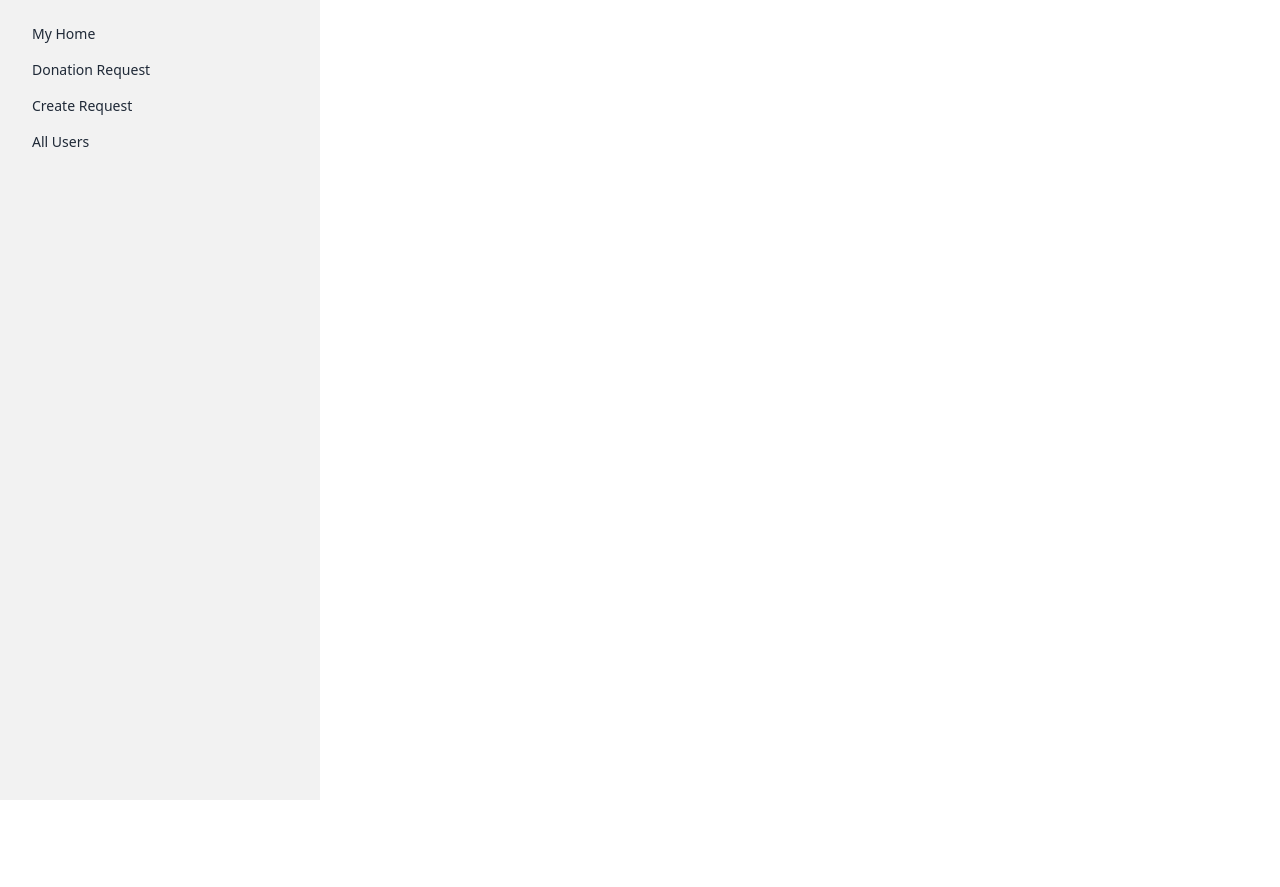
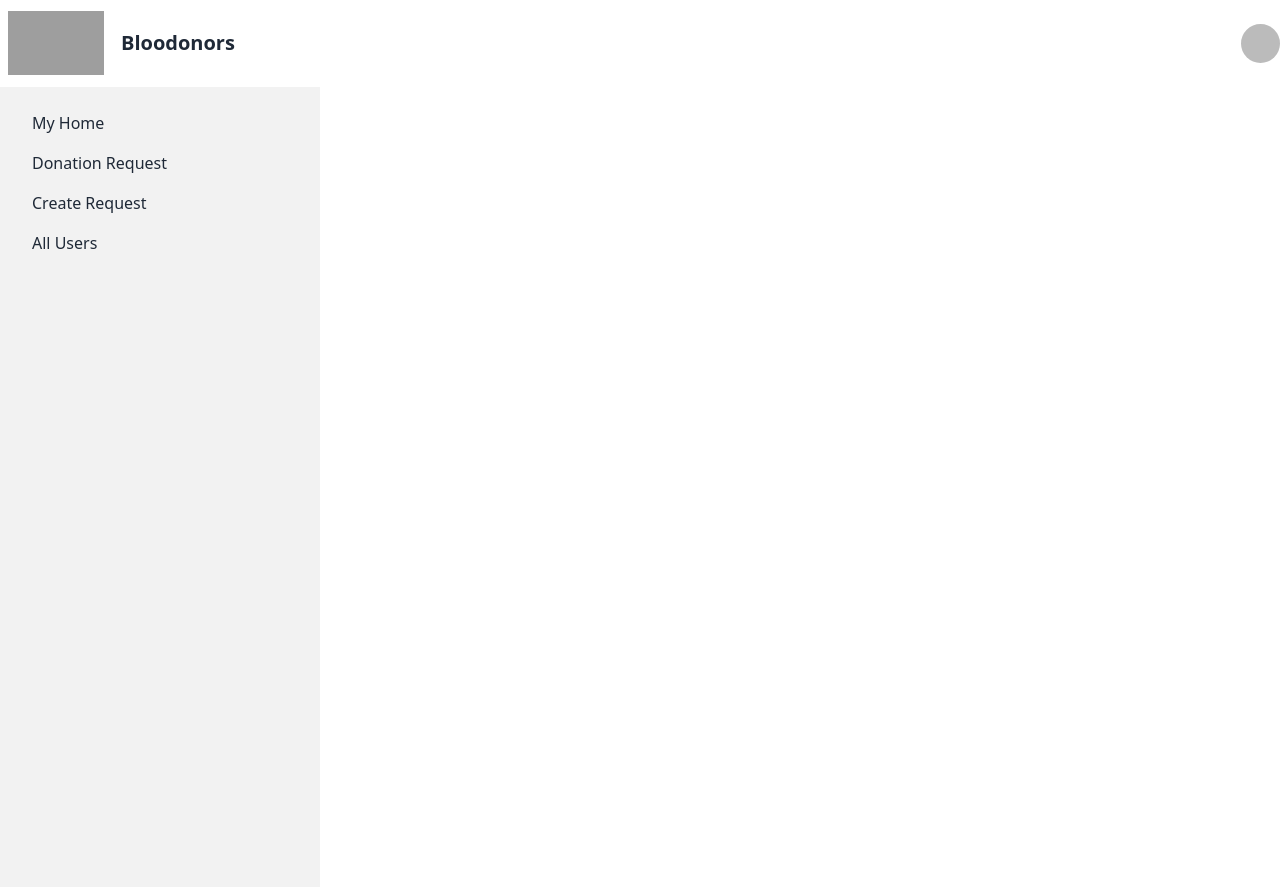
Before and after one commit to Adib227/A12-Donation-Client, a React (Vite) app: page /dashboard in a window 1280 px wide. Before the commit the page ends 800 px from the top, so only its background shows below. Built offline with nearby package versions, Linux system fonts and the light colour scheme; no server answers; sample sign-in values are in the browser's storage; grey boxes are pictures that could not be loaded.

Commit message:
added different login

```diff
--- a/package.json
+++ b/package.json
@@ -17,6 +17,7 @@
     "@mui/styled-engine-sc": "^6.1.8",
     "@rive-app/react-canvas": "^4.13.9",
     "animate.css": "^4.1.1",
+    "axios": "^1.7.9",
     "firebase": "^10.13.1",
     "flowbite": "^2.5.2",
     "helmet": "^7.1.0",
--- a/src/Pages/Dashboard/AllUsers/AllUsers.jsx
+++ b/src/Pages/Dashboard/AllUsers/AllUsers.jsx
@@ -29,6 +29,7 @@ const AllUsers = () => {
                 </th>
                 <th>Image</th>
                 <th>Name</th>
+                <th>Email</th>
                 <th>Role</th>
               </tr>
             </thead>
@@ -46,8 +47,9 @@ const AllUsers = () => {
                       <div className="avatar">
                         <div className="mask mask-squircle h-12 w-12">
                           <img
-                            src="https://img.daisyui.com/images/profile/demo/2@94.webp"
-                            alt="Avatar Tailwind CSS Component"
+                            // src="https://img.daisyui.com/images/profile/demo/2@94.webp"
+                            src={user.photo}
+                            alt=""
                           />
                         </div>
                       </div>
@@ -66,6 +68,7 @@ const AllUsers = () => {
                     </span> */}
                   </td>
                   <td className="text-lg font-normal">{user.role}</td>
+                  <td className="text-base">{user.email}</td>
                   <th>
                     <button className="btn btn-ghost btn-xs">details</button>
                   </th>
--- /dev/null
+++ b/src/Pages/Dashboard/ContentManage/ContentManage.jsx
@@ -0,0 +1,5 @@
+const ContentManage = () => {
+  return <div>This is manage page of admin</div>;
+};
+
+export default ContentManage;
--- a/src/Pages/Dashboard/Dashboard.jsx
+++ b/src/Pages/Dashboard/Dashboard.jsx
@@ -1,8 +1,52 @@
-import { NavLink, Outlet } from 'react-router-dom';
+import { Link, NavLink, Outlet } from 'react-router-dom';
 import { GiHamburgerMenu } from 'react-icons/gi';
+import { Tooltip } from 'react-tooltip';
+import { useContext, useEffect, useState } from 'react';
+import { AuthContext } from '../Provider/AuthProvider/AuthProvider';
 
 const Dashboard = () => {
+  const { user } = useContext(AuthContext);
+  console.log(user);
+
+  const [newUser, setNewUser] = useState([]);
+  useEffect(() => {
+    fetch(`http://localhost:5000/UserCollection`)
+      .then(res => res.json())
+      .then(data => setNewUser(data));
+  }, []);
+  console.log(newUser);
+
   return (
+    <>
+      <div className="flex ">
+        <div className="navbar ">
+          <img
+            className="h-16 max-w-screen-2xl md:w-24 "
+            src="https://i.ibb.co/XXzwfXq/360-F-274422814-sv23a-GOAILKKk8-Zc-Mg-LKv-HQBTEs-Wh7-WP-removebg-preview.png"
+            alt=""
+          />
+          <Link to="/" className="btn btn-ghost  text-xl">
+            Bloodonors
+          </Link>
+        </div>
+        <div>
+          <tippy className=" text-black font-semibold p-4 rounded-lg">
+            <div className="flex">
+              <div>
+                {' '}
+                <img
+                  className="w-10 rounded-full"
+                  alt=""
+                  src={user.photoURL}
+                  data-tooltip-id="my-tooltip"
+                  data-tooltip-content={`${user.displayName} || ${user.email}`}
+                />
+                <Tooltip id="my-tooltip"></Tooltip>
+              </div>
+            </div>
+          </tippy>
+        </div>
+      </div>
       <div className="flex">
         <div className=" ">
           <div className="drawer lg:drawer-open">
@@ -22,8 +66,10 @@ const Dashboard = () => {
                 aria-label="close sidebar"
                 className="drawer-overlay"
               ></label>
-            <ul className="menu bg-base-200 text-base-content min-h-full w-80 p-4">
-              {/* Sidebar content here */}
+              <ul className="menu bg-base-200 text-base-content min-h-screen text-base w-80 p-4">
+                {/* Sidebar content here  */}
+                {/* {newUser.role === 'admin' && ( */}
+                <>
                   <li>
                     <NavLink to="/dashboard/dashboardHome">My Home</NavLink>
                   </li>
@@ -40,6 +86,48 @@ const Dashboard = () => {
                   <li>
                     <NavLink to="/dashboard/allUsers">All Users</NavLink>
                   </li>
+                </>
+                {/* )} */}
+                {/* {newUser.role === 'donor' && (
+                  <>
+                    <li>
+                      <NavLink to="/dashboard/dashboardHome">My Home</NavLink>
+                    </li>
+                    <li>
+                      <NavLink to="/dashboard/myDonationRequests">
+                        Donation Request
+                      </NavLink>
+                    </li>
+                    <li>
+                      <NavLink to="/dashboard/createDonationRequest">
+                        Create Request
+                      </NavLink>
+                    </li>
+                    <li>
+                      <NavLink to="/dashboard/allUsers">All Users</NavLink>
+                    </li>
+                  </>
+                )}
+                {newUser.role === 'volunteer' && (
+                  <>
+                    <li>
+                      <NavLink to="/dashboard/dashboardHome">My Home</NavLink>
+                    </li>
+                    <li>
+                      <NavLink to="/dashboard/myDonationRequests">
+                        Donation Request
+                      </NavLink>
+                    </li>
+                    <li>
+                      <NavLink to="/dashboard/createDonationRequest">
+                        Create Request
+                      </NavLink>
+                    </li>
+                    <li>
+                      <NavLink to="/dashboard/allUsers">All Users</NavLink>
+                    </li>
+                  </>
+                )} */}
               </ul>
             </div>
           </div>
@@ -48,6 +136,7 @@ const Dashboard = () => {
           <Outlet></Outlet>
         </div>
       </div>
+    </>
   );
 };
 
--- a/src/Pages/Dashboard/DashboardHome/DashboardHome.jsx
+++ b/src/Pages/Dashboard/DashboardHome/DashboardHome.jsx
@@ -1,9 +1,17 @@
-import { useContext } from 'react';
+import { useContext, useEffect, useState } from 'react';
 import { AuthContext } from '../../Provider/AuthProvider/AuthProvider';
 
 const DashboardHome = () => {
   const { user } = useContext(AuthContext);
   console.log(user.displayName);
+
+  const [newUser, setNewUser] = useState([]);
+  useEffect(() => {
+    fetch(`http://localhost:5000/UserCollection`)
+      .then(res => res.json())
+      .then(data => setNewUser(data));
+  }, []);
+  console.log(newUser);
 
   return (
     <div className="">
--- /dev/null
+++ b/src/Pages/Dashboard/DonationRequest/DonationRequest.jsx
@@ -0,0 +1,5 @@
+const DonationRequest = () => {
+  return <div>This is request page</div>;
+};
+
+export default DonationRequest;
--- a/src/Pages/Register/Register.jsx
+++ b/src/Pages/Register/Register.jsx
@@ -4,6 +4,7 @@ import { FaEye, FaEyeSlash } from 'react-icons/fa';
 import { AuthContext } from '../Provider/AuthProvider/AuthProvider';
 import { useContext, useState } from 'react';
 import { Helmet } from 'react-helmet';
+import axios from 'axios';
 import { toast } from 'react-toastify';
 
 const Register = () => {
@@ -16,19 +17,44 @@ const Register = () => {
   const navigate = useNavigate();
   const location = useLocation();
 
-  const handleRegister = e => {
+  // const image_hosting_key = import.meta.env.VITE_IMAGE_HOSTING_KEY;
+  // const image_hosting_api = `https://api.imgbb.com/1/upload?key=${image_hosting_key}`;
+  const handleRegister = async e => {
     e.preventDefault();
+    // const form = e.target;
     const name = e.target.name.value;
     const email = e.target.email.value;
     const password = e.target.password.value;
+    const photo = e.target.photo.files[0];
     const role = e.target.role.value;
-    console.log(name, email, password, role);
+
+    const formData = new FormData();
+    formData.append('image', photo);
+
+    console.log(name, email, password, photo, role);
     let userinfo = {
       name,
       email,
       password,
+      photo,
       role,
     };
+    console.log(userinfo);
+
+    try {
+      const { data: imageData } = await axios.post(
+        `https://api.imgbb.com/1/upload?key=${
+          import.meta.env.VITE_IMAGE_HOSTING_KEY
+        }`,
+        formData
+      );
+
+      const displayURL = imageData.data.display_url;
+
+      const result = await registerUser(email, password);
+      console.log('User registered successfully:', result.user);
+
+      const userinfo = { name, email, password, photo: displayURL, role };
       console.log(userinfo);
 
       fetch('http://localhost:5000/UserCollection', {
@@ -76,6 +102,9 @@ const Register = () => {
         .catch(error => {
           console.error(error);
         });
+    } catch (error) {
+      console.error(error);
+    }
   };
 
   return (
@@ -95,7 +124,7 @@ const Register = () => {
               <form onSubmit={handleRegister} className="card-body">
                 <div className="form-control">
                   <label className="label">
-                    <span className="label-text">Name</span>
+                    <span className="label-text font-bold">Name</span>
                   </label>
                   <input
                     type="text"
@@ -106,7 +135,7 @@ const Register = () => {
                   />
                 </div>
                 <div className="form-control">
-                  <label className="label">
+                  <label className="label font-bold">
                     <span className="label-text">Email</span>
                   </label>
                   <input
@@ -118,7 +147,7 @@ const Register = () => {
                   />
                 </div>
                 <div className="form-control">
-                  <label className="label">
+                  <label className="label font-bold">
                     <span className="label-text">Password</span>
                   </label>
                   <input
@@ -138,6 +167,16 @@ const Register = () => {
                       )}
                     </span>
                   </div>
+                </div>
+                <div className="form-control">
+                  <label className="label">
+                    <span className="label-text font-bold">Photo URL</span>
+                  </label>
+                  <input
+                    type="file"
+                    name="photo"
+                    className="file-input file-input-bordered  text-black"
+                  />
                 </div>
                 <div className="form-control">
                   <label className="label">
```
Also changed, not shown: src/Pages/Routes/Routes.jsx (+12 -1 lines), 1 other file (tests, documents, lock files or other folders). Lines whose indentation alone changed are shown as unchanged.
